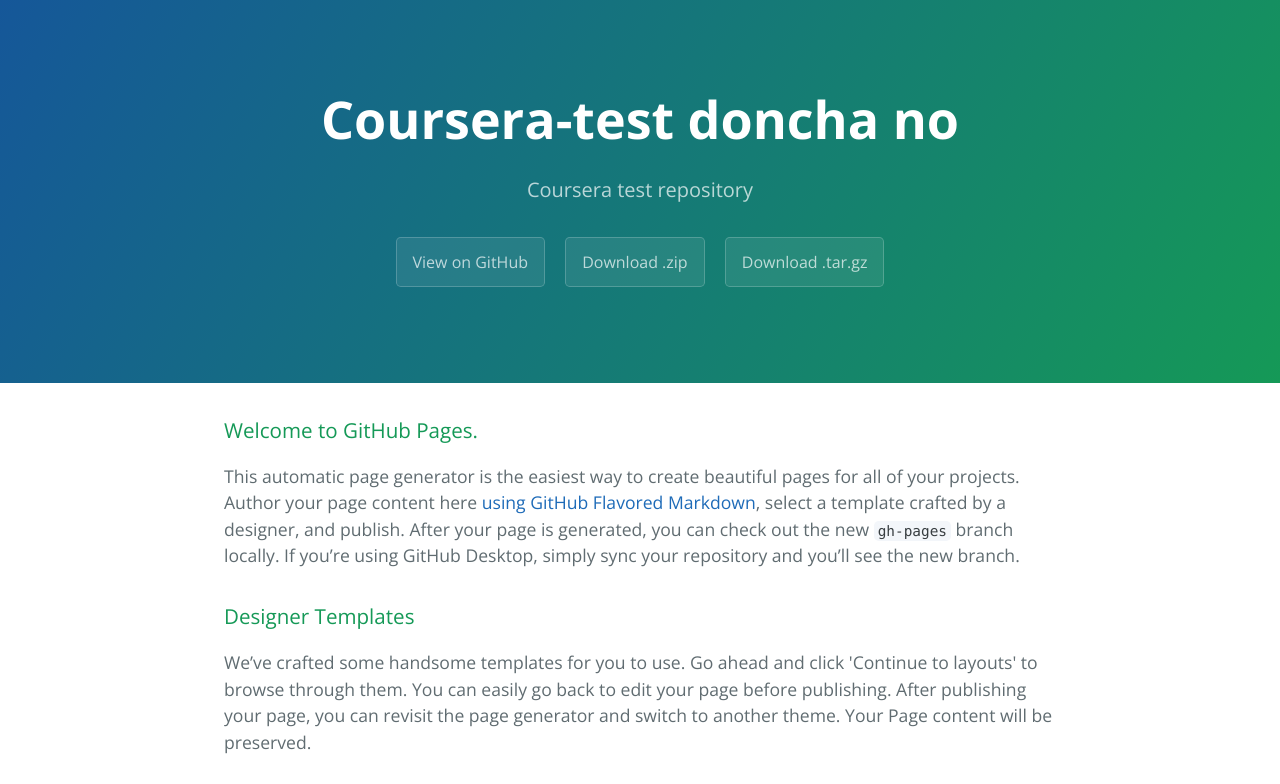
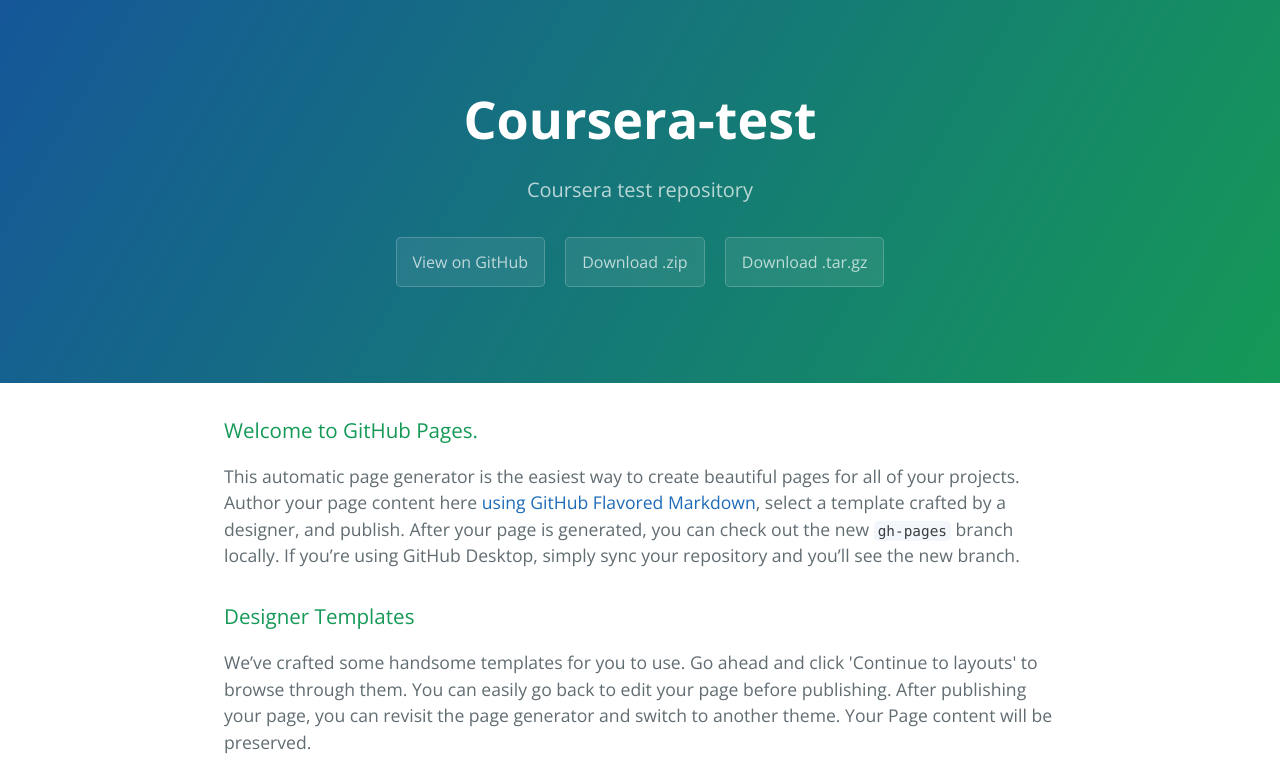
Before and after one commit to conezonius/Coursera-Test, a plain HTML site: page _index.html in a window 1280 px wide. Shown: the top 784 px of the page. Drawn offline with nearby package versions, Linux system fonts and the light colour scheme.

Commit message:
Update _index.html

```diff
--- a/_index.html
+++ b/_index.html
@@ -11,7 +11,7 @@
   </head>
   <body>
     <section class="page-header">
-      <h1 class="project-name">Coursera-test doncha no</h1>
+      <h1 class="project-name">Coursera-test</h1>
       <h2 class="project-tagline">Coursera test repository</h2>
       <a href="https://github.com/conezonius/Coursera-Test" class="btn">View on GitHub</a>
       <a href="https://github.com/conezonius/Coursera-Test/zipball/master" class="btn">Download .zip</a>
```
